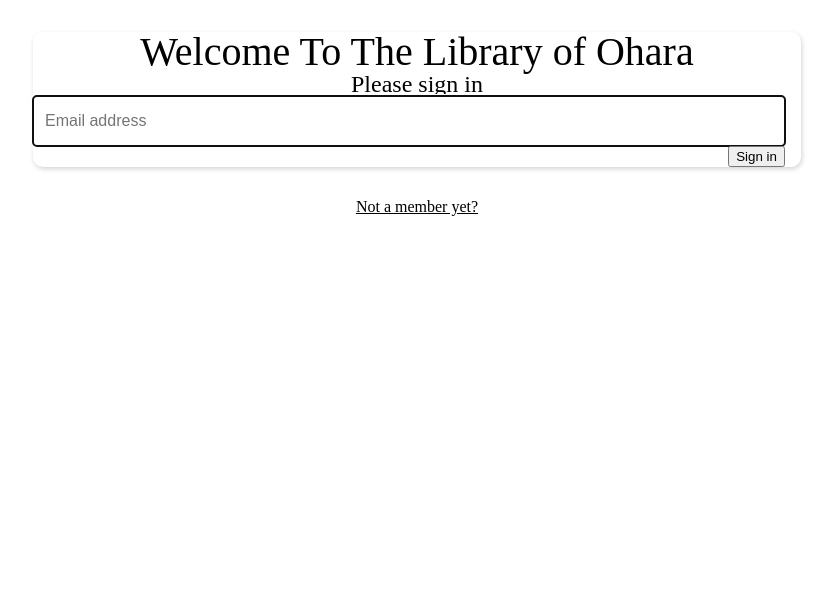
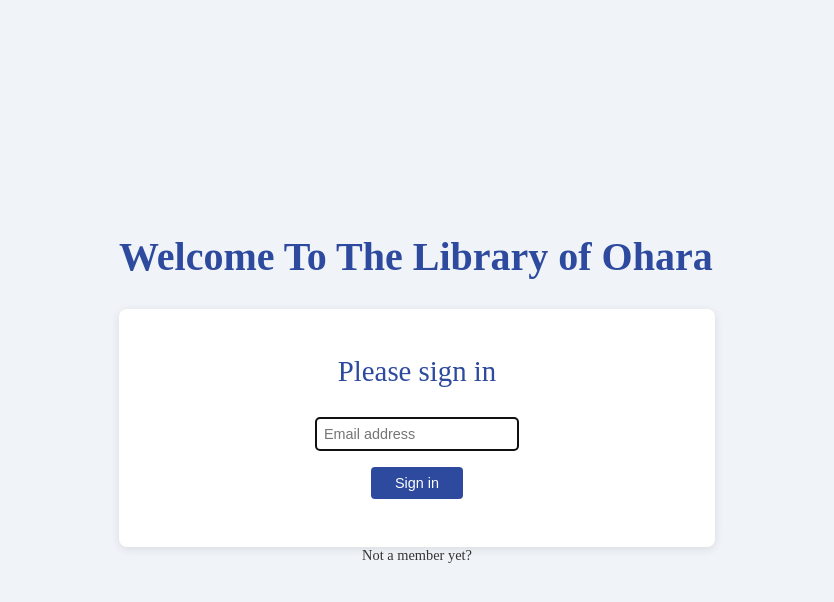
Before and after one commit to EricMartinez007/Beginner-Developer-Help-Forum, a React (Vite) app: page /login in a window 1280 px wide. Shown: the top 602 px of the page, without its empty margins (223-1057 px from the left). Built offline with nearby package versions, Linux system fonts and the light colour scheme.

Commit message:
Added css to login and register pages and started code for AllPosts

```diff
--- a/src/components/allPosts/AllPosts.jsx
+++ b/src/components/allPosts/AllPosts.jsx
@@ -1,11 +1,55 @@
-import { getAllPosts } from "../../services/postService"
+import { useEffect, useState } from "react"
+import { getAllPosts, getAllTopics } from "../../services/postService"
 
-export const AllPosts = () => {
+export const AllPosts = ({ currentUser }) => {
+    const [posts, setPosts] = useState([])
+    const [textSearch, setTextSearch] = useState("")
+    const [topicChoice, setTopicChoice] = useState(0)
+    const [topics, setTopics] = useState([])
+
+    useEffect(() => {
+        getAllPosts().then(postsArray => {
+            setPosts(postsArray)
+        })
+
+        getAllTopics().then(topicsArray => {
+            setTopics(topicsArray)
+        })
+    }, [])
+
+    const filteredPosts = posts
+        .filter(post => post.title.includes(textSearch))
+        .filter(post => topicChoice === 0 ? true : post.topicId === topicChoice)
+
+
+
     return (
         <div className="post-container">
             <h2>All Posts</h2>
             <article className="posts">
-                {/* put post function here */}
+                <div className="filter-bar">
+                    <input
+                        onChange={(event) => {
+                            setTextSearch(event.target.value)
+                        }}
+                        type="text"
+                        placeholder="Search Posts"
+                        className="post-search"
+                    />
+                </div>
+                <div className="filter-bar">
+                    <select
+                        onChange={(event) => {
+                            setTopicChoice(parseInt(event.target.value))
+                        }}
+                        id="topic-select"
+                        value={topicChoice}
+                        className="post-search"
+                    >
+                        <option key="0" value="0">Topics</option>
+                        {topics.map(topic => <option key={topic.id} value={topic.id}>{topic.name}</option>)}
+                    </select>
+                </div>
             </article>
         </div>
     )
--- a/src/components/auth/Login.css
+++ b/src/components/auth/Login.css
@@ -1,79 +1,84 @@
-.container-login {
-  text-align: center;
+body {
+    background-color: #f0f4f8;
 }
 
-.container-login > section > a {
-  text-decoration: underline;
-  color: var(--secondary);
+.container-login {
+    display: flex;
+    flex-direction: column;
+    align-items: center;
+    justify-content: center;
+    min-height: 100vh;
+}
+
+.container-login h1 {
+    color: #2d4a9e;
+    font-size: 2.5rem;
+    font-weight: bold;
+    margin-bottom: 2rem;
 }
 
 .form-login {
-  width: 60%;
-  margin: 2rem auto;
+    background-color: white;
+    padding: 3rem;
+    border-radius: 8px;
+    box-shadow: 0 2px 10px rgba(0, 0, 0, 0.1);
+    width: 500px;
+    display: flex;
+    flex-direction: column;
+    align-items: center;
+    gap: 1rem;
 }
 
-.form-login > h1 {
-  font-size: 2.5rem;
-  text-align: center;
+.form-login h2 {
+    color: #2d4a9e;
+    font-size: 1.8rem;
+    margin-bottom: 1rem;
 }
 
-.form-login > h2 {
-  text-align: center;
-  font-size: 1.5rem;
+.form-group {
+    display: flex;
+    align-items: center;
+    gap: 1rem;
+    width: 100%;
 }
 
-.form-login > fieldset > input[type="email"] {
-  width: 25em;
+.form-group label {
+    color: #333;
+    font-size: 0.9rem;
+    white-space: nowrap;
+}
+
+.form-control {
+    flex: 1;
+    padding: 0.5rem;
+    border: 1px solid #ccc;
+    border-radius: 4px;
+    font-size: 0.9rem;
 }
 
 .login-btn {
-  align-self: flex-end;
+    background-color: #2d4a9e;
+    color: white;
+    border: none;
+    padding: 0.5rem 1.5rem;
+    border-radius: 4px;
+    cursor: pointer;
+    font-size: 0.9rem;
+    white-space: nowrap;
 }
 
-.login-btn:focus {
-  box-shadow: none;
-  outline: 2px solid transparent;
-  outline-offset: 2px;
+.login-btn:hover {
+    background-color: #1a3a8e;
 }
 
-/************* FORM STYLES *************/
-
-form {
-  margin: 3rem 5rem;
-  border: 1px solid var(--outline);
-  border-radius: 10px;
-  padding: 1rem 0rem 0rem 1rem;
-  box-shadow: 1px 2px 5px lightgray;
-  background-color: var(--offWhite);
+.register-link {
+    margin-top: 1rem;
+    color: #333;
+    font-size: 0.9rem;
+    text-decoration: none;
 }
 
-fieldset {
-  min-width: 0;
-  padding-bottom: 1.5rem;
-  margin: 0;
-  border: 0;
+.register-link:hover {
+    color: #2d4a9e;
+    text-decoration: underline;
 }
-
-.form-control {
-  height: calc(1.5em + 0.75rem + 2px);
-  padding: 0.375rem 0.75rem;
-  font-size: 1rem;
-  border: 1px solid var(--outline);
-  border-radius: 0.25rem;
-}
-
-.form-group {
-  margin-right: 1rem;
-  display: flex;
-  flex-direction: column;
-}
-
-.form-btn {
-  align-self: flex-end;
-}
-
-.form-btn:focus {
-  box-shadow: none;
-  outline: 2px solid transparent;
-  outline-offset: 2px;
-}
--- a/src/components/auth/Login.jsx
+++ b/src/components/auth/Login.jsx
@@ -30,8 +30,8 @@ export const Login = () => {
     return (
         <main className="container-login">
         <section>
+            <h1>Welcome To The Library of Ohara</h1>
             <form className="form-login" onSubmit={handleLogin}>
-            <h1>Welcome To The Library of Ohara</h1>
             <h2>Please sign in</h2>
             <fieldset>
                 <div className="form-group">
@@ -56,7 +56,7 @@ export const Login = () => {
             </form>
         </section>
         <section>
-            <Link to="/register">Not a member yet?</Link>
+            <Link to="/register" className="register-link">Not a member yet?</Link>
         </section>
         </main>
     )
--- a/src/components/auth/Register.jsx
+++ b/src/components/auth/Register.jsx
@@ -46,9 +46,9 @@ export const Register = (props) => {
   }
 
   return (
-    <main style={{ textAlign: "center" }}>
+    <main className="container-login">
+      <h1>Welcome To The Library of Ohara</h1>
       <form className="form-login" onSubmit={handleRegister}>
-        <h1>Welcome To The Library of Ohara</h1>
         <h2>Please Register</h2>
         <fieldset>
           <div className="form-group">
--- a/src/services/postService.js
+++ b/src/services/postService.js
@@ -1,3 +1,7 @@
 export const getAllPosts = () => {
-    return fetch(`http://localhost:8088/posts?_expand=topic`).then((res) => res.json())
+    return fetch(`http://localhost:8088/posts?_expand=topic&_embed=likes`).then((res) => res.json())
 }
+
+export const getAllTopics = () => {
+    return fetch(`http://localhost:8088/topics`).then((res) => res.json())
+}
```
Also changed, not shown: src/components/allPosts/Post.jsx (added, +7 -0 lines).
